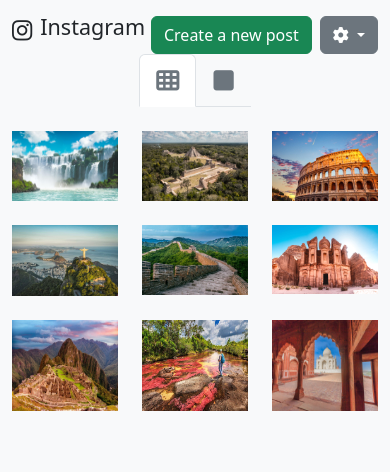
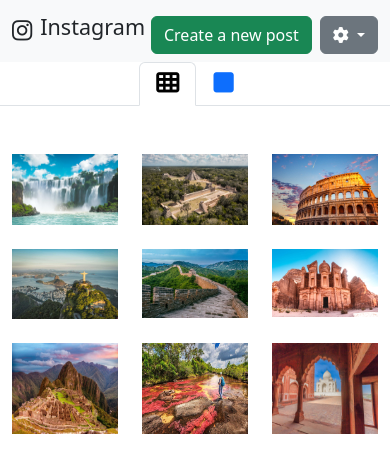
Before and after one commit to 4GeeksAcademy/rossyp-instagram-bootstrap, a plain HTML site: page index.html in a window 390 px wide. Shown: the top 472 px of the page. Drawn offline with nearby package versions, Linux system fonts and the light colour scheme.

Commit message:
Se realizan las correciones del responsive

```diff
--- a/index.html
+++ b/index.html
@@ -62,16 +62,22 @@
             </div>
 
         </div>
-        <div class="container-fluid d-flex justify-content-center">
-          <ul class="nav nav-tabs">
-            <li class="nav-item">
-              <a class="nav-link link-primary fs-3 active text-secondary" data-bs-toggle="tab" href="#desktop"><i class="fa-solid fa-table-cells"></i></a>
+
+    </nav>
+
+      <!-- ---------------------- -->
+     <ul class="nav nav-tabs d-flex justify-content-center" id="myTab" role="tablist">
+        <li class="nav-item" role="presentation">
+          <button class="nav-link active" id="home-tab" data-bs-toggle="tab" data-bs-target="#home-tab-pane" type="button" role="tab" aria-controls="home-tab-pane" aria-selected="true"><i class="fa-solid fa-table-cells fs-3"></i></button>
         </li>
-            <li class="nav-item dropdown">
-              <a class="nav-link link-primary fs-3 text-secondary" data-bs-toggle="tab" href="#movil"><i class="fa-solid fa-square"></i></a>
+        <li class="nav-item" role="presentation">
+          <button class="nav-link" id="profile-tab" data-bs-toggle="tab" data-bs-target="#profile-tab-pane" type="button" role="tab" aria-controls="profile-tab-pane" aria-selected="false"><i class="fa-solid fa-square fs-3"></i></button>
         </li>
+
       </ul>
-        </div>
+      <div class="tab-content" id="myTabContent">
+        <div class="tab-pane fade show active my-5" id="home-tab-pane" role="tabpanel" aria-labelledby="home-tab" tabindex="0">
+            <!-- Contenido de la primer vista -->
 
              <div class="tab-content">
               <div class="tabs-pane fade show active" id="desktop">
@@ -107,9 +113,12 @@
                   </div>
                 </div>
               </div>
+            </div>
+        </div>
+        <div class="tab-pane fade" id="profile-tab-pane" role="tabpanel" aria-labelledby="profile-tab" tabindex="0">
+            <!-- Contenido de la segunda vista -->
 
-          <div class="tabs-pane fade" id="movil">
-                    <div class="post1 w-50 col-12 col-md-6 mx-auto mb-5">
+            <div class="post1 w-50 col-12 col-md-6 mx-auto my-5 mb-5">
                 <div class="post-header d-flex justify-content-between align-items-center">
                     <div class="user-info">
                         <h1 class="text fs-2">Machu Picchu</h1>
@@ -312,10 +321,11 @@
           </div>
       </div>
     </div>
+        </div>
 
       </div>
 
-    </nav>
+
 
 
     <script src="https://cdn.jsdelivr.net/npm/bootstrap@5.3.3/dist/js/bootstrap.bundle.min.js" integrity="sha384-YvpcrYf0tY3lHB60NNkmXc5s9fDVZLESaAA55NDzOxhy9GkcIdslK1eN7N6jIeHz" crossorigin="anonymous"></script>
```
Lines whose indentation alone changed are shown as unchanged.
